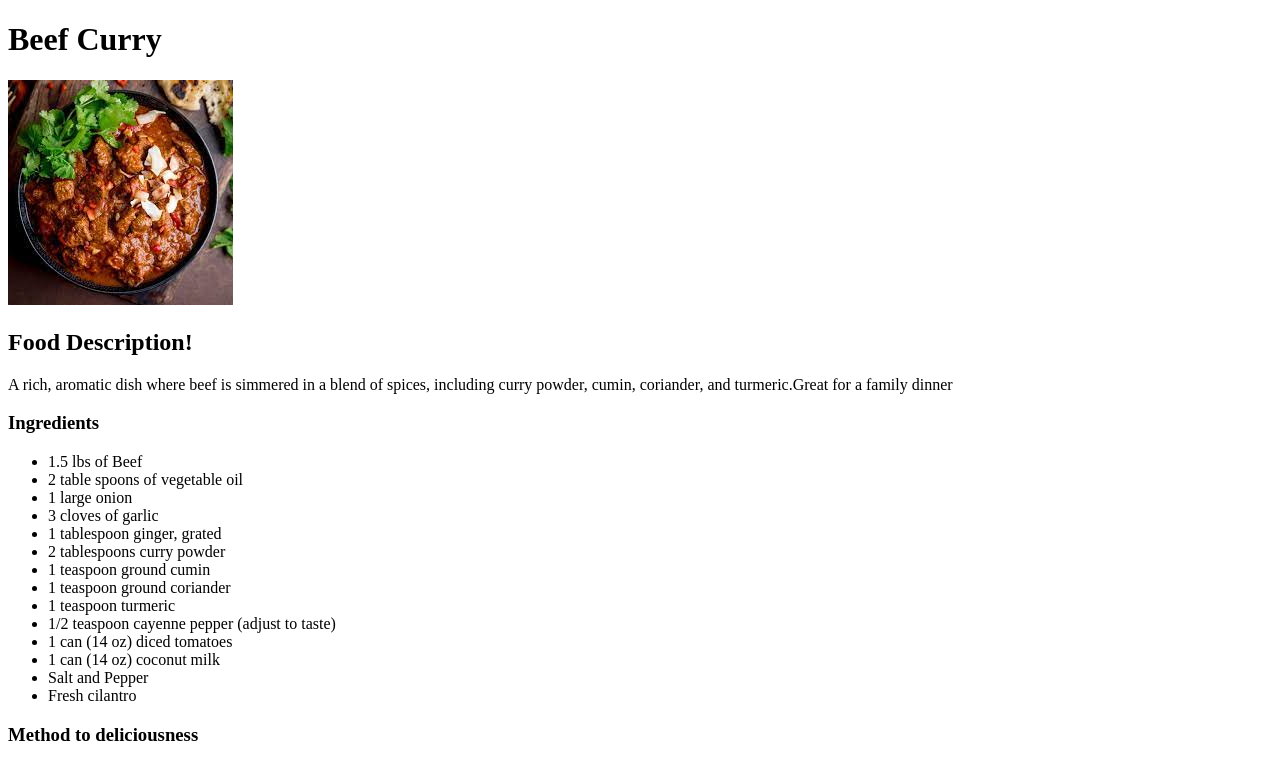
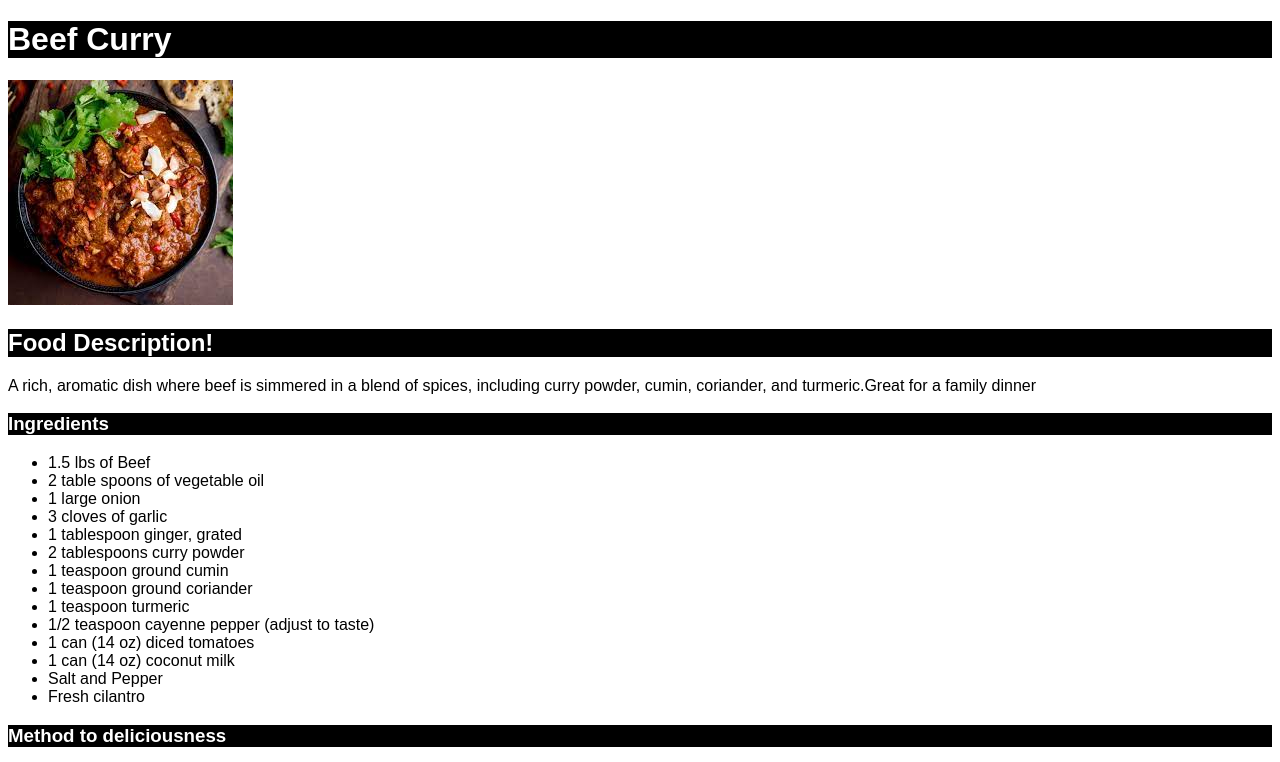
Before and after one commit to abeyg11/odin-recipes, a plain HTML site: page recipes/beef-curry.html in a window 1280 px wide. Shown: the top 762 px of the page. Drawn offline with Linux system fonts and the light colour scheme.

Commit message:
CSS elements added Index&recipes

```diff
--- a/recipes/beef-curry.html
+++ b/recipes/beef-curry.html
@@ -3,14 +3,15 @@
     <head>
         <meta charset="UTF-8">
         <title>Beef Curry</title>
+        <link rel="stylesheet" href="style-recipes.css">
     </head>
     <body>
-        <h1>Beef Curry</h1>
+        <div><h1>Beef Curry</h1></div>
         <img src="../images/Beef-curry.jpg" alt="a picture of Beef Curry" height="225" width="225">
-        <h2>Food Description!</h2>
+        <div><h2>Food Description!</h2></div>
         <p> A rich, aromatic dish where beef is simmered in a blend of spices, including curry powder, cumin, coriander,
             and turmeric.Great for a family dinner</p>
-        <h3>Ingredients</h3>
+        <div><h3>Ingredients</h3></div>
         <ul>
             <li>1.5 lbs of Beef</li>
             <li>2 table spoons of vegetable oil</li>
@@ -27,7 +28,7 @@
             <li>Salt and Pepper</li>
             <li>Fresh cilantro</li>
         </ul>
-        <h3>Method to deliciousness</h3>
+        <div><h3>Method to deliciousness</h3></div>
         <ol>
             <li>Using a large pot, heat the vegetable oil over a medium-high hob.</li>
             <li>Add the chopped onion and sauté until soft.</li>
--- /dev/null
+++ b/recipes/style-recipes.css
@@ -0,0 +1,7 @@
+body {
+    font-family: Arial, Helvetica, sans-serif;
+}
+div {
+    background-color: black;
+    color: white;
+}
--- /dev/null
+++ b/style-index.css
@@ -0,0 +1,12 @@
+body{
+    font-family: Arial, Helvetica, sans-serif;
+}
+
+.title {
+    color: white;
+    background-color: black;
+}
+.Recipe {
+    color: black;
+    font-weight: bold;
+}
```
Also changed, not shown: index.html (+5 -4 lines), recipes/lamb-chops-with-mint.html (+5 -4 lines), recipes/salted-chicken.html (+5 -4 lines).
